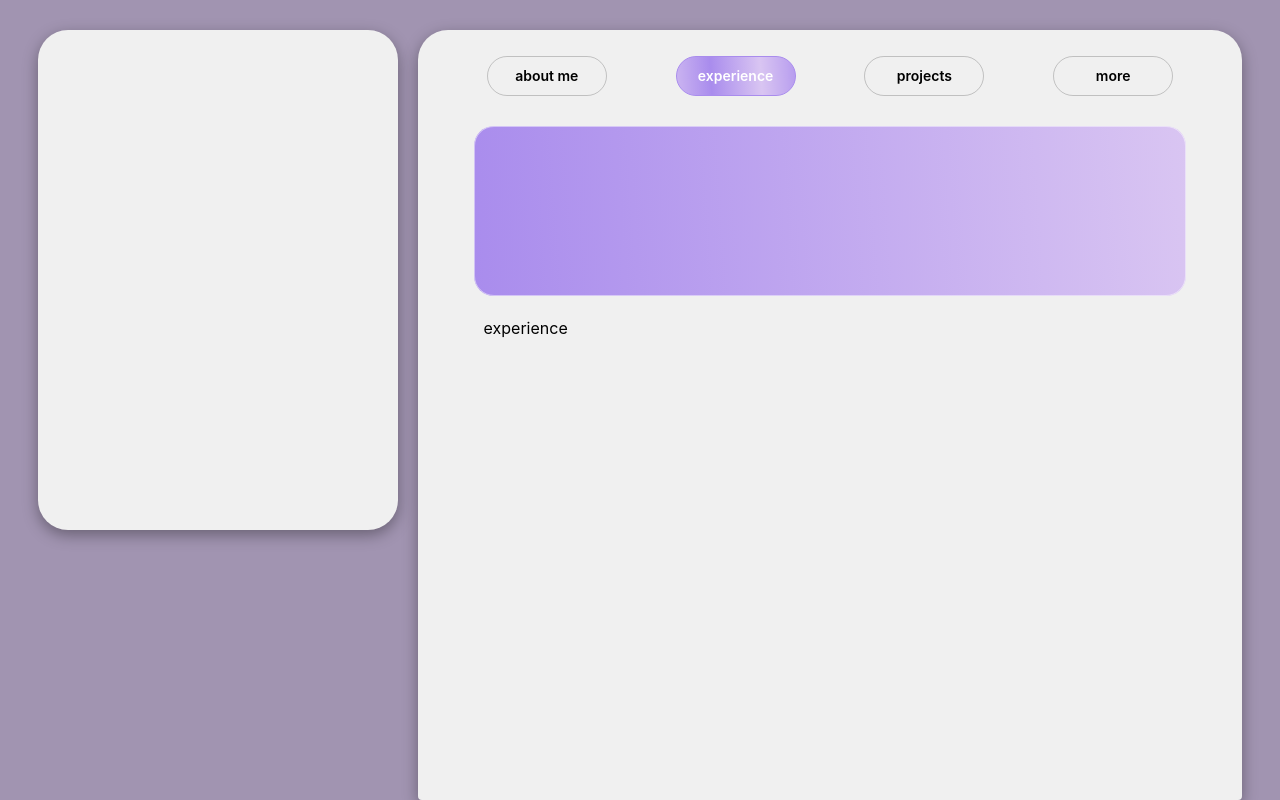
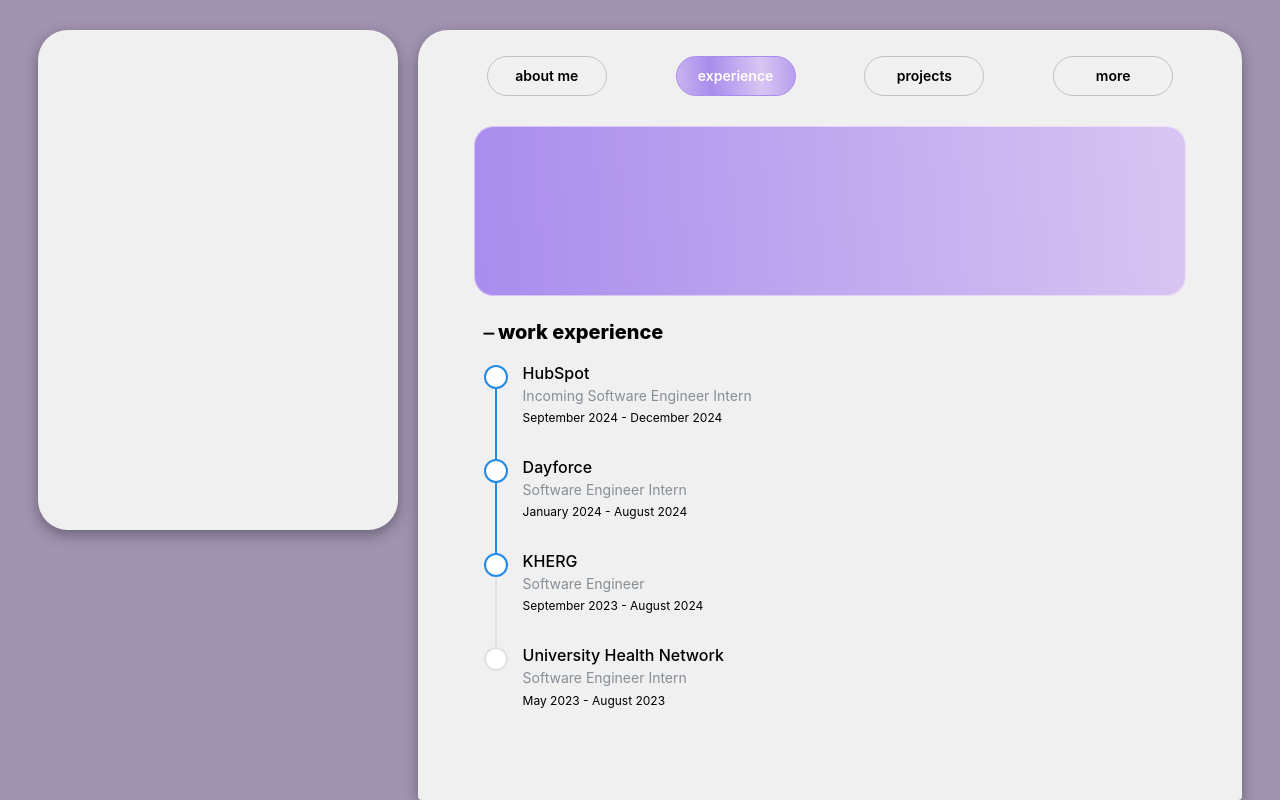
Before and after one commit to cdecry/cdecry.github.io, a React (Create React App) app: page / in a window 1280 px wide. Both pictures are taken after a click on the button "experience". Built offline with nearby package versions, Linux system fonts and the light colour scheme.

Commit message:
Add work experience timeline

```diff
--- a/src/components/ExperienceComponent.tsx
+++ b/src/components/ExperienceComponent.tsx
@@ -1,4 +1,4 @@
-import { Text } from "@mantine/core";
+import { Text, Space, Timeline } from "@mantine/core";
 
 const ExperienceComponent = () => {
 
@@ -6,9 +6,39 @@ const ExperienceComponent = () => {
         <div className='tab'>
             <div className='header'></div>
             <div className='content'>
-                <Text>
-                    experience
+                <Text size="xl" fw={800}>
+                    &#9135; work experience
                 </Text>
+                <Space h="md" />
+                <Timeline active={2} bulletSize={24} lineWidth={2}>
+                    <Timeline.Item
+                        title="HubSpot"
+                    >
+                        <Text c="dimmed" size="sm">Incoming Software Engineer Intern</Text>
+                        <Text size="xs" mt={4}>September 2024 - December 2024</Text>
+                    </Timeline.Item>
+
+                    <Timeline.Item
+                        title="Dayforce"
+                    >
+                        <Text c="dimmed" size="sm">Software Engineer Intern</Text>
+                        <Text size="xs" mt={4}>January 2024 - August 2024</Text>
+                    </Timeline.Item>
+
+                    <Timeline.Item
+                        title="KHERG"
+                    >
+                        <Text c="dimmed" size="sm">Software Engineer</Text>
+                        <Text size="xs" mt={4}>September 2023 - August 2024</Text>
+                    </Timeline.Item>
+
+                    <Timeline.Item
+                        title="University Health Network"
+                    >
+                        <Text c="dimmed" size="sm">Software Engineer Intern</Text>
+                        <Text size="xs" mt={4}>May 2023 - August 2023</Text>
+                    </Timeline.Item>
+                    </Timeline>
             </div>
         </div>
     );
```
